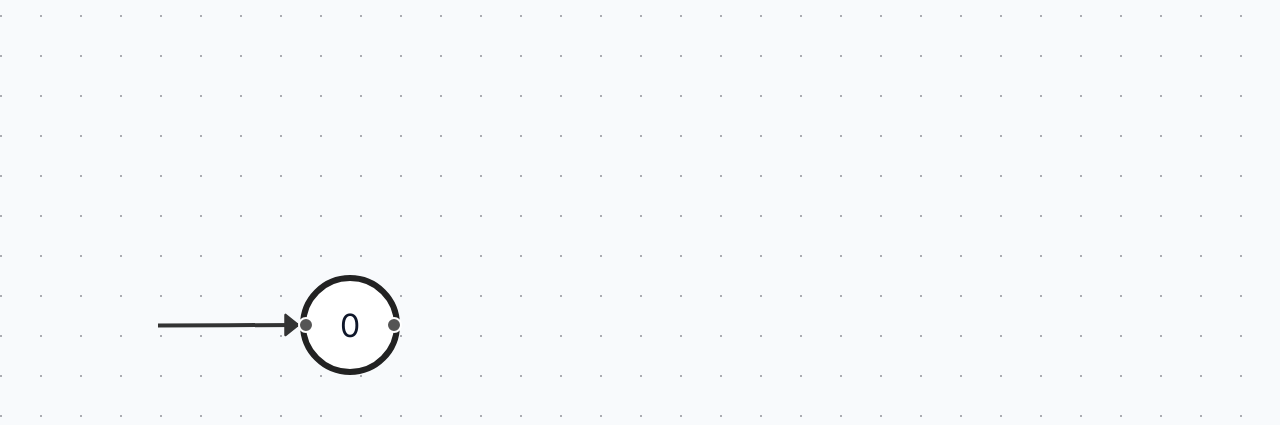
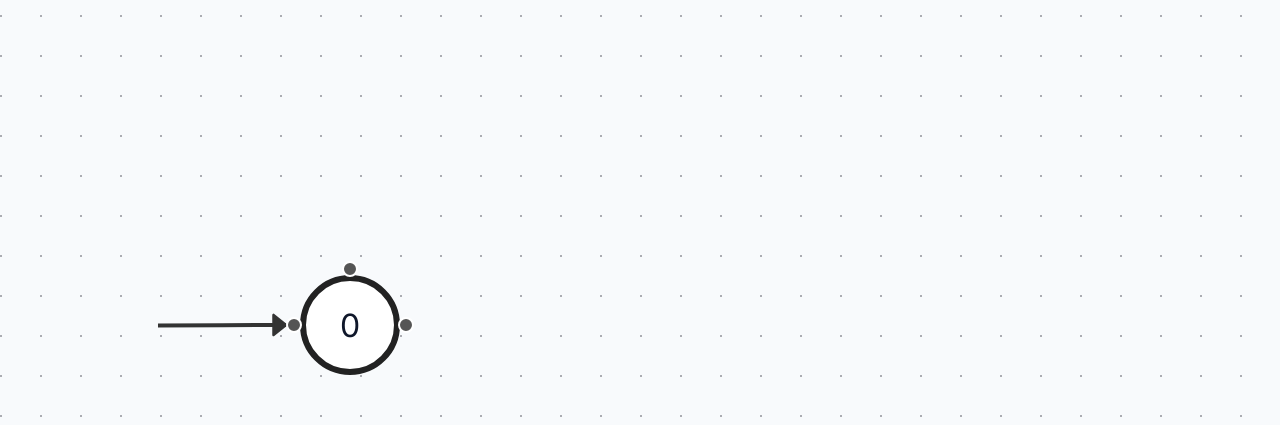
Before and after one commit to poopaapopa/diplom, a React (Create React App) app: page / in a window 1280 px wide. Shown: the top 425 px of the page. Built offline with nearby package versions, Linux system fonts and the light colour scheme.

Commit message:
add loops

```diff
--- a/package.json
+++ b/package.json
@@ -37,5 +37,10 @@
       "last 1 firefox version",
       "last 1 safari version"
     ]
+  },
+  "devDependencies": {
+    "@types/react": "^19.2.7",
+    "@types/react-dom": "^19.2.3",
+    "sass": "^1.97.2"
   }
 }
--- a/src/App.tsx
+++ b/src/App.tsx
@@ -1,41 +1,30 @@
 import React, { useCallback, useState } from 'react';
 import {
+  Edge,
   ReactFlow,
   addEdge,
   Background,
   Controls,
   applyEdgeChanges,
   applyNodeChanges,
-  Handle,
   Position,
   useReactFlow,
   ReactFlowProvider,
-  NodeProps,
+  MarkerType,
+  Node,
+  NodeChange,
+  EdgeChange,
   OnConnect,
-  MarkerType,
 } from '@xyflow/react';
 import '@xyflow/react/dist/style.css';
-
-const FSMNode = ({ data }: NodeProps) => {
-  return (
-    <div className="fsm-node">
-      <Handle
-        type="target"
-        position={Position.Left}
-        style={{ background: '#555', width: '8px', height: '8px' }}
-      />
-      <div className="fsm-node-inner">{data.label}</div>
-      <Handle
-        type="source"
-        position={Position.Right}
-        style={{ background: '#555', width: '8px', height: '8px' }}
-      />
-    </div>
-  );
-};
+import FSMNode from './components/node';
+import SelfLoopEdge from "./components/selfLoop";
 
 const nodeTypes = {
   fsmNode: FSMNode,
+};
+const edgeTypes = {
+  selfloop: SelfLoopEdge,
 };
 
 const defaultEdgeOptions = {
@@ -49,7 +38,7 @@ const defaultEdgeOptions = {
   },
 };
 
-const initialNodes = [
+const initialNodes: Node[] = [
   {
     id: 'start-anchor',
     type: 'input',
@@ -70,11 +59,12 @@ const initialNodes = [
   { id: '0', type: 'fsmNode', position: { x: 100, y: 100 }, data: { label: '0' } },
 ];
 
-const initialEdges = [
+const initialEdges: Edge[] = [
   {
     id: 'start-edge',
     source: 'start-anchor',
     target: '0',
+    targetHandle: 'main-target',
     selectable: false,
     deletable: false,
     markerEnd: {
@@ -89,23 +79,38 @@ const initialEdges = [
 ];
 
 function Flow() {
-  const [nodes, setNodes] = useState(initialNodes);
-  const [edges, setEdges] = useState(initialEdges);
+  const [nodes, setNodes] = useState<Node[]>(initialNodes);
+  const [edges, setEdges] = useState<Edge[]>(initialEdges);
 
   const { screenToFlowPosition } = useReactFlow();
 
   const onNodesChange = useCallback(
-    (changes: any) => setNodes((nds) => applyNodeChanges(changes, nds)),
+    (changes: NodeChange[]) => setNodes((nds) => applyNodeChanges(changes, nds)),
     []
   );
   const onEdgesChange = useCallback(
-    (changes: any) => setEdges((eds) => applyEdgeChanges(changes, eds)),
+    (changes: EdgeChange[]) => setEdges((eds) => applyEdgeChanges(changes, eds)),
     []
   );
-  const onConnect: OnConnect = useCallback(
-    (params) => setEdges((eds) => addEdge(params, eds)),
-    []
-  );
+  const onConnect: OnConnect = useCallback((params) => {
+    setEdges((eds) => {
+      const isSelfLoop = params.source === params.target;
+
+      if (!isSelfLoop)
+        return addEdge(params, eds);
+
+      const loopId = `loop-${params.source}`;
+      if (eds.some((e) => e.id === loopId)) return eds;
+
+      return addEdge({
+        ...params,
+        id: loopId,
+        type: 'selfloop',
+          sourceHandle: 'loop-source',
+          targetHandle: 'loop-target',
+        }, eds);
+    });
+  }, [setEdges]);
 
   const onPaneDoubleClick = useCallback(
     (event: React.MouseEvent) => {
@@ -124,7 +129,7 @@ function Flow() {
 
       setNodes((nds) => nds.concat(newNode));
     },
-    [nodes, screenToFlowPosition]
+    [nodes.length, screenToFlowPosition]
   );
 
   return (
@@ -136,6 +141,7 @@ function Flow() {
         onEdgesChange={onEdgesChange}
         onConnect={onConnect}
         nodeTypes={nodeTypes}
+        edgeTypes={edgeTypes}
         defaultEdgeOptions={defaultEdgeOptions}
         onPaneClick={(e) => {
           if (e.detail === 2) onPaneDoubleClick(e);
--- /dev/null
+++ b/src/components/node.tsx
@@ -0,0 +1,68 @@
+import React from 'react';
+import {
+  Handle,
+  Position,
+  useReactFlow,
+  NodeProps,
+  MarkerType,
+} from '@xyflow/react';
+
+const FSMNode = ({ id, data }: NodeProps) => {
+  const { setEdges, getEdges } = useReactFlow();
+
+  const toggleLoop = (e: React.MouseEvent) => {
+    e.stopPropagation();
+
+    const edges = getEdges();
+    const loopEdgeId = `loop-${id}`;
+    const existingLoop = edges.find((edge) => edge.id === loopEdgeId);
+
+    if (existingLoop) {
+      setEdges((eds) => eds.filter((edge) => edge.id !== loopEdgeId));
+    } else {
+      const newEdge = {
+        id: loopEdgeId,
+        source: id,
+        target: id,
+        sourceHandle: 'loop-source',
+        targetHandle: 'loop-target',
+        type: 'selfloop',
+        style: {
+          strokeWidth: 2,
+          stroke: '#222'
+        },
+        markerEnd: {
+          type: MarkerType.ArrowClosed,
+          color: '#222',
+        },
+      };
+
+      setEdges((eds) => [...eds, newEdge]);
+    }
+  };
+
+  return (
+    <div className={`fsm-node ${data.isInitial ? 'initial' : ''}`}>
+      <div className="fsm-node__loop-dot" onClick={toggleLoop} />
+
+      <Handle
+        type="source"
+        position={Position.Top}
+        id="loop-source"
+        style={{ left: '60%', opacity: 0, pointerEvents: 'none' }}
+      />
+      <Handle
+        type="target"
+        position={Position.Top}
+        id="loop-target"
+        style={{ left: '40%', opacity: 0, pointerEvents: 'none' }}
+      />
+
+      <Handle type="target" position={Position.Left} id="main-target" />
+      <div className="fsm-node-inner">{data.label as string}</div>
+      <Handle type="source" position={Position.Right} id="main-source" />
+    </div>
+  );
+};
+
+export default FSMNode;
--- /dev/null
+++ b/src/components/selfLoop.tsx
@@ -0,0 +1,20 @@
+function SelfLoopEdge({ sourceX, sourceY, markerEnd, style }: any) {
+  const radius = 25;
+  const edgePath = `
+    M ${sourceX},${sourceY}
+    C ${sourceX + radius},${sourceY - 50}
+      ${sourceX - radius - 10},${sourceY - 50}
+      ${sourceX - 5},${sourceY - 2}
+  `;
+
+  return (
+    <path
+      className="react-flow__edge-path"
+      d={edgePath}
+      markerEnd={markerEnd}
+      style={style}
+    />
+  );
+}
+
+export default SelfLoopEdge;
--- a/src/index.css
+++ /dev/null
@@ -1,31 +0,0 @@
-@import url('https://fonts.googleapis.com/css2?family=Inter:wght@400;500;600;700&display=swap');
-body {
-  font-family: 'Inter', sans-serif;
-  margin: 0;
-  overflow: hidden;
-}
-
-.fsm-node {
-  width: 50px;
-  height: 50px;
-  border-radius: 50%;
-  border: 3px solid #222;
-  background: white;
-  display: flex;
-  align-items: center;
-  justify-content: center;
-  position: relative;
-}
-
-.fsm-node.initial {
-  border-width: 3px;
-  border-color: #000;
-}
-
-.react-flow__handle-left {
-  left: -4px;
-}
-
-.react-flow__handle-right {
-  right: -4px;
-}
--- /dev/null
+++ b/src/index.scss
@@ -0,0 +1,56 @@
+@import url('https://fonts.googleapis.com/css2?family=Inter:wght@400;500;600;700&display=swap');
+body {
+  font-family: 'Inter', sans-serif;
+  margin: 0;
+  overflow: hidden;
+}
+
+$node-color: #222;
+$dot-size: 8px;
+$dot-color: #555;
+$node-size: 50px;
+
+.fsm-node {
+  width: $node-size;
+  height: $node-size;
+  border-radius: 50%;
+  border: 3px solid $node-color;
+  background: white;
+  display: flex;
+  align-items: center;
+  justify-content: center;
+  position: relative;
+
+  &.initial {
+    border-width: 4px;
+  }
+
+  &__label {
+    font-size: 12px;
+    font-weight: 600;
+    user-select: none;
+  }
+
+  &__loop-dot {
+    position: absolute;
+    top: -10px;
+    left: 50%;
+    transform: translateX(-50%);
+    width: $dot-size;
+    height: $dot-size;
+    background-color: $dot-color;
+    border: 1px solid white;
+    border-radius: 50%;
+    cursor: pointer;
+  }
+
+  .react-flow__handle {
+    width: $dot-size;
+    height: $dot-size;
+    background: $dot-color;
+    border: 1px solid white;
+
+    &-left { left: -6px; }
+    &-right { right: -6px; }
+  }
+}
--- a/src/index.tsx
+++ b/src/index.tsx
@@ -1,8 +1,7 @@
 import React from 'react';
 import ReactDOM from 'react-dom/client';
-import './index.css';
-// @ts-ignore
-import App from './App.tsx';
+import './index.scss';
+import App from './App';
 
 const rootElement = document.getElementById('root');
 if (!rootElement) {
```
Also changed, not shown: public/index.html (+0 -13 lines), tsconfig.json (added, +21 -0 lines), 1 other file (tests, documents, lock files or other folders).
